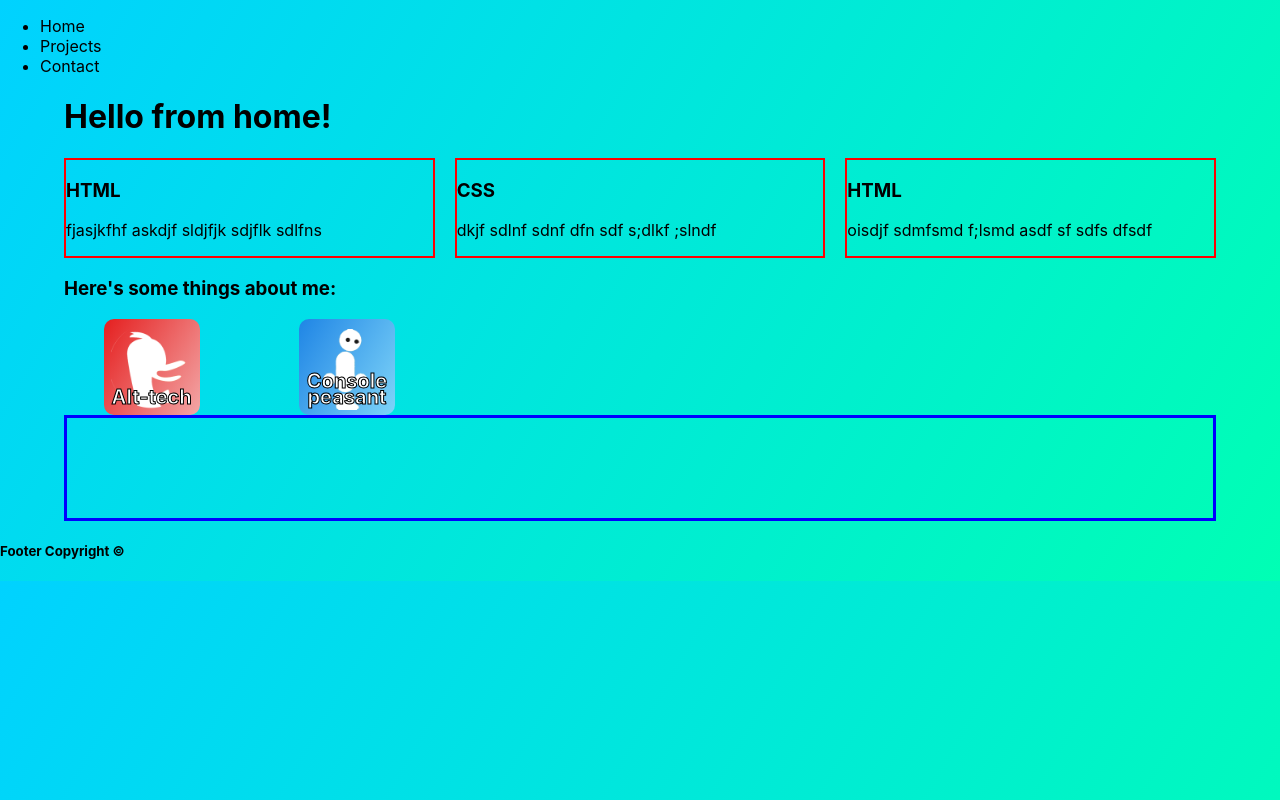
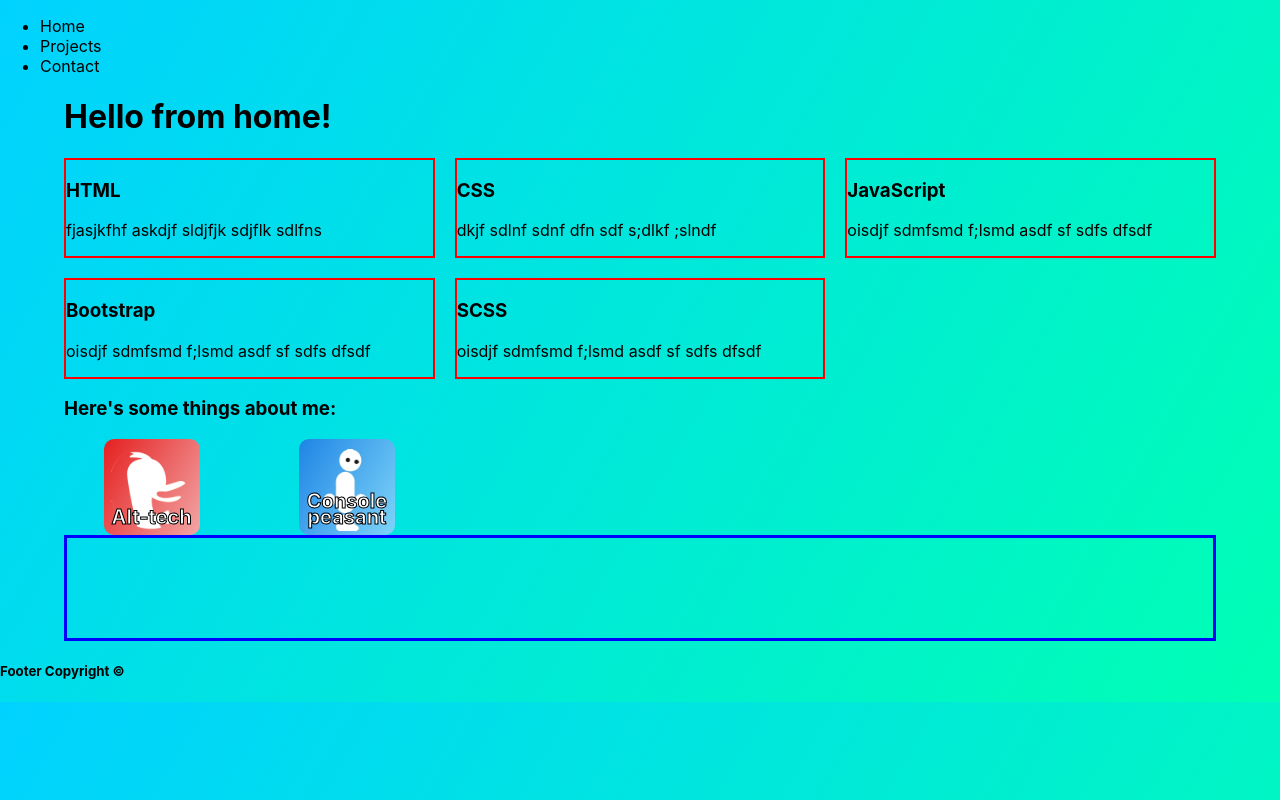
Before and after one commit to Flameski/portfolio-2021, a React (Create React App) app: page / in a window 1280 px wide. Built offline with nearby package versions, Linux system fonts and the light colour scheme.

Commit message:
now with sass

```diff
--- a/package.json
+++ b/package.json
@@ -11,6 +11,7 @@
     "react-router-dom": "^5.2.0",
     "react-router-hash-link": "^2.3.1",
     "react-scripts": "4.0.2",
+    "sass": "^1.32.6",
     "web-vitals": "^1.1.0"
   },
   "scripts": {
--- a/src/components/layout.js
+++ b/src/components/layout.js
@@ -1,7 +1,7 @@
 import React from 'react';
 import Header from './Header';
 import Footer from './Footer';
-import '../styles/layout.css';
+import '../styles/layout.scss';
 import '../styles/mobile.css';
 
 const layout = ({ children }) => {
--- a/src/data/skills.js
+++ b/src/data/skills.js
@@ -13,7 +13,19 @@ export const skills = [
   },
   {
     id: 2,
-    name: 'HTML',
+    name: 'JavaScript',
+    description: 'oisdjf sdmfsmd f;lsmd asdf sf sdfs dfsdf ',
+    icon: '',
+  },
+  {
+    id: 3,
+    name: 'Bootstrap',
+    description: 'oisdjf sdmfsmd f;lsmd asdf sf sdfs dfsdf ',
+    icon: '',
+  },
+  {
+    id: 4,
+    name: 'SCSS',
     description: 'oisdjf sdmfsmd f;lsmd asdf sf sdfs dfsdf ',
     icon: '',
   },
--- /dev/null
+++ b/src/styles/layout-old.css
@@ -0,0 +1,68 @@
+body {
+  background-image: linear-gradient(300deg, #00ffb4, #00d2ff);
+}
+
+main {
+  padding: 0 4rem;
+}
+
+.skills {
+  display: grid;
+  grid-template-columns: repeat(3, 1fr);
+  gap: 20px;
+}
+
+.skills div {
+  border: 2px solid red;
+}
+
+.tidbits {
+  max-width: 1200px;
+  margin: auto;
+  display: grid;
+  grid-template-columns: repeat(6, 1fr);
+  gap: 20px;
+  justify-content: space-between;
+}
+
+.tidbit {
+  display: flex;
+  margin: auto;
+  width: 12vh;
+  height: 12vh;
+  overflow: hidden;
+  text-align: center;
+  border-radius: 10px;
+  position: relative;
+  justify-content: center;
+}
+
+.tidbit img {
+  display: block;
+  margin: 10px auto;
+  width: 85%;
+  height: 85%;
+}
+
+.tidbit p {
+  position: absolute;
+  bottom: -10px;
+  color: white;
+  font-weight: bold;
+  font-size: 1.25rem;
+  -webkit-text-stroke: 1px black;
+  line-height: 16px;
+}
+
+.tidbit-description {
+  border: 3px solid blue;
+  height: 100px;
+}
+
+.tidbit-description-mobile {
+  position: fixed;
+  bottom: 0;
+  left: 0;
+  width: 100%;
+  background-color: burlywood;
+}
--- a/src/styles/layout.css
+++ b/src/styles/layout.css
@@ -7,7 +7,9 @@ main {
 }
 
 .skills {
+  display: -ms-grid;
   display: grid;
+  -ms-grid-columns: 1fr 3;
   grid-template-columns: repeat(3, 1fr);
   gap: 20px;
 }
@@ -19,13 +21,19 @@ main {
 .tidbits {
   max-width: 1200px;
   margin: auto;
+  display: -ms-grid;
   display: grid;
+  -ms-grid-columns: 1fr 6;
   grid-template-columns: repeat(6, 1fr);
   gap: 20px;
+  -webkit-box-pack: justify;
+  -ms-flex-pack: justify;
   justify-content: space-between;
 }
 
 .tidbit {
+  display: -webkit-box;
+  display: -ms-flexbox;
   display: flex;
   margin: auto;
   width: 12vh;
@@ -34,6 +42,8 @@ main {
   text-align: center;
   border-radius: 10px;
   position: relative;
+  -webkit-box-pack: center;
+  -ms-flex-pack: center;
   justify-content: center;
 }
 
@@ -66,3 +76,4 @@ main {
   width: 100%;
   background-color: burlywood;
 }
+/*# sourceMappingURL=layout.css.map */
--- /dev/null
+++ b/src/styles/layout.scss
@@ -0,0 +1,65 @@
+body {
+  background-image: linear-gradient(300deg, #00ffb4, #00d2ff);
+}
+
+main {
+  padding: 0 4rem;
+}
+
+.skills {
+  display: grid;
+  grid-template-columns: repeat(3, 1fr);
+  gap: 20px;
+  div {
+    border: 2px solid red;
+  }
+}
+
+.tidbits {
+  max-width: 1200px;
+  margin: auto;
+  display: grid;
+  grid-template-columns: repeat(6, 1fr);
+  gap: 20px;
+  justify-content: space-between;
+}
+
+.tidbit {
+  display: flex;
+  margin: auto;
+  width: 12vh;
+  height: 12vh;
+  overflow: hidden;
+  text-align: center;
+  border-radius: 10px;
+  position: relative;
+  justify-content: center;
+  img {
+    display: block;
+    margin: 10px auto;
+    width: 85%;
+    height: 85%;
+  }
+  p {
+    position: absolute;
+    bottom: -10px;
+    color: white;
+    font-weight: bold;
+    font-size: 1.25rem;
+    -webkit-text-stroke: 1px black;
+    line-height: 16px;
+  }
+}
+
+.tidbit-description {
+  border: 3px solid blue;
+  height: 100px;
+}
+
+.tidbit-description-mobile {
+  position: fixed;
+  bottom: 0;
+  left: 0;
+  width: 100%;
+  background-color: burlywood;
+}
```
Also changed, not shown: 2 other files (tests, documents, lock files or other folders).
